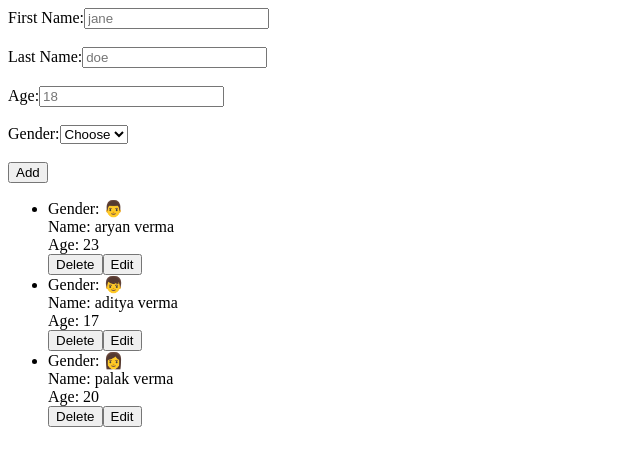
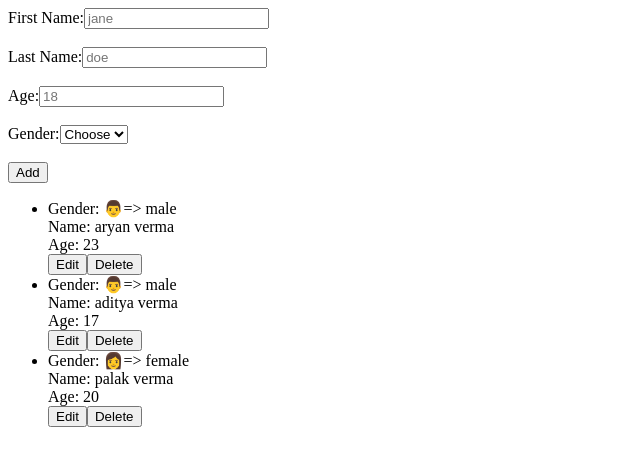
Before and after one commit to aryan-backend-wala/basic_crud_using_zustand, a React (Vite) app: page / in a window 1280 px wide. Shown: the top 466 px of the page, without its empty margins (0-640 px from the left). Built offline with nearby package versions, Linux system fonts and the light colour scheme.

Commit message:
created with zustand

```diff
--- a/src/App.jsx
+++ b/src/App.jsx
@@ -1,54 +1,11 @@
-import { useState } from "react";
-import { initialPeople } from './utils/initialPeople'
 import AddForm from "./component/AddForm";
 import DisplayPeople from "./component/DisplayPeople";
 
 export default function App(){
-  const [people, setPeople] = useState(initialPeople);
-  const [currentPerson, setCurrentPerson] = useState(null)
-
-  function handleAddPerson(person){
-    if(currentPerson){
-      setPeople(people =>
-        people.map(p =>
-          p.id === currentPerson.id ?
-            {...p, ...person} : p
-        )
-      )
-      setCurrentPerson(null);
-    } else {
-      setPeople(prevPerson => {
-        return [...prevPerson, person];
-      })
-    }
-  }
-
-  function handleDeletePerson(id){
-    setPeople(prevData =>
-      prevData.filter(person =>
-        person.id !== id
-      )
-    )
-  }
-
-  function handleEditPerson(id){
-    const personToEdit = people.find(person => person.id === id)
-    setCurrentPerson(personToEdit);
-  }
-
-  console.log(people);
-
   return (
     <div>
-      <AddForm
-        onAddPerson={handleAddPerson}
-        updatePerson={currentPerson}
-      />
-      <DisplayPeople
-        people={people}
-        onDeletePerson={handleDeletePerson}
-        onEditPerson={handleEditPerson}
-      />
+      <AddForm />
+      <DisplayPeople />
     </div>
   );
 }
--- a/src/component/AddForm.jsx
+++ b/src/component/AddForm.jsx
@@ -1,35 +1,22 @@
-import { useEffect, useState } from "react";
+import { useEffect } from "react";
+import { usePersonStore } from "../store/person"
 
-export default function AddForm({onAddPerson, updatePerson}){
-  const [person, setPerson] = useState({
-    firstName: "",
-    lastName: "",
-    age: 0,
-    gender: "",
-    id: 3
-  });
+export default function AddForm(){
+  const {
+    person,
+    createPerson,
+    addPerson,
+    resetPerson,
+    personToEdit,
+    updatePerson,
+    resetPersonToEdit
+  } = usePersonStore();
+
   useEffect(() => {
-    if(updatePerson){
-      setPerson({
-        ...updatePerson
-      })
-    } else {
-      setPerson({
-        ...person
-      })
+    if(personToEdit){
+      createPerson(personToEdit)
     }
-  }, [updatePerson])
-
-  function handleCreatePerson(){
-    onAddPerson(person);
-    person.id += 1;
-    setPerson({
-      ...person,
-      firstName: "",
-      lastName: "",
-      age: 0
-    })
-  }
+  }, [personToEdit])
 
   return (
     <>
@@ -39,7 +26,7 @@ export default function AddForm({onAddPerson, updatePerson}){
           type="text"
           placeholder="jane"
           value={person.firstName}
-          onChange={(e) => setPerson({...person, firstName: e.target.value})}
+          onChange={(e) => createPerson({...person, firstName: e.target.value})}
         />
       </label>
       <br /><br />
@@ -49,7 +36,7 @@ export default function AddForm({onAddPerson, updatePerson}){
           type="text"
           placeholder="doe"
           value={person.lastName}
-          onChange={(e) => setPerson({...person, lastName: e.target.value})}
+          onChange={(e) => createPerson({...person, lastName: e.target.value})}
         />
       </label>
       <br /><br />
@@ -59,7 +46,7 @@ export default function AddForm({onAddPerson, updatePerson}){
           type="number"
           placeholder="18"
           value={person.age ? person.age : ""}
-          onChange={(e) => setPerson({...person, age: parseInt(e.target.value)})}
+          onChange={(e) => createPerson({...person, age: parseInt(e.target.value)})}
         />
       </label>
       <br /><br />
@@ -67,7 +54,7 @@ export default function AddForm({onAddPerson, updatePerson}){
         Gender:
         <select
           value={person.gender}
-          onChange={(e) => setPerson({...person, gender: e.target.value})}
+          onChange={(e) => createPerson({...person, gender: e.target.value})}
         >
           <option value="">Choose</option>
           <option value="male">Male</option>
@@ -75,8 +62,16 @@ export default function AddForm({onAddPerson, updatePerson}){
         </select>
       </label>
       <br /><br />
-      <button onClick={handleCreatePerson}>
-        {updatePerson ? 'Save Changes' : "Add"}
+      <button onClick={() => {
+        if(personToEdit){
+          updatePerson(personToEdit.id, person)
+          resetPersonToEdit()
+        } else {
+          addPerson(person)
+        }
+        resetPerson()
+      }}>
+        {personToEdit ? "Save Changes" : "Add"}
       </button>
     </>
   )
--- a/src/component/DisplayPeople.jsx
+++ b/src/component/DisplayPeople.jsx
@@ -1,32 +1,37 @@
-export default function DisplayPeople({people, onDeletePerson, onEditPerson}){
-  const sortedPeople = [...people];
-  sortedPeople.sort((a, b) => a.age > b.age ? -1 : 1);
-  function isAdult(person){
-    switch(person.gender){
-      case 'male':
-        return '👨'
-      case 'female':
-        return '👩'
+import { usePersonStore } from "../store/person";
+
+export default function DisplayPeople(){
+  const {
+    people,
+    deletePerson,
+    getId,
+  } =  usePersonStore();
+
+  return <ul>
+    {
+      people.map(person =>
+        <li key={person.id}>
+          Gender: {isAdult(person.gender) + "=> " + person.gender}
+          <br />
+          Name: {person.firstName} {person.lastName}
+          <br />
+          Age: {person.age}
+          <br />
+          <button onClick={() => getId(person.id)}>Edit</button>
+          <button onClick={() => deletePerson(person.id)}>Delete</button>
+        </li>
+      )
     }
-  }
-  function isChild(person){
-    switch(person.gender){
-      case 'male':
-        return '👦'
-      case 'female':
-        return '👧'
-    }
-  }
-  return <ul>
-    {people.map(person => <li key={person.id}>
-      Gender: {person.age < 18 ? isChild(person) : isAdult(person)}
-      <br />
-      Name: {person.firstName} {person.lastName}
-      <br />
-      Age: {person.age}
-      <br/>
-      <button onClick={() => onDeletePerson(person.id)}>Delete</button>
-      <button onClick={() => onEditPerson(person.id)}>Edit</button>
-    </li>)}
   </ul>;
 }
+
+function isAdult(string){
+  switch(string){
+    case 'male':
+      return '👨'
+    case 'female':
+      return '👩'
+    default:
+      return ""
+  }
+}
--- /dev/null
+++ b/src/store/Person.jsx
@@ -0,0 +1,40 @@
+import { create } from "zustand";
+import {initialPeople} from '../utils/initialPeople';
+export const usePersonStore = create((set) => ({
+  person: {
+    firstName: "",
+    lastName: "",
+    gender: "",
+    age: 0,
+    id: 0
+  },
+  createPerson: (newPerson) => set((state) => ({
+    person: {...state.person, ...newPerson}
+  })),
+  people: initialPeople,
+  nextId: 4,
+  resetPerson: () => set((state) => ({
+    person: {...state.person, firstName: "", lastName: "", gender: "", age: 0, id: state.nextId}
+  })),
+  addPerson: (person) => set((state) => ({
+    people: [...state.people, {...person, id: state.nextId}],
+    nextId: state.nextId + 1
+  })),
+  deletePerson: (id) => set((state) => ({
+    people: state.people.filter(person =>
+      person.id !== id
+    )
+  })),
+  personToEdit: null,
+  getId: (id) => set((state) => ({
+    personToEdit: {...state.people.find(person => person.id === id)}
+  })),
+  updatePerson: (id, updatedPerson) => set((state) => ({
+    people: state.people.map(person =>
+      person.id === id ? {...person, ...updatedPerson} : person
+    )
+  })),
+  resetPersonToEdit: () => set((state) => ({
+    personToEdit: null
+  }))
+}))
--- a/src/utils/initialPeople.jsx
+++ b/src/utils/initialPeople.jsx
@@ -2,22 +2,22 @@ export const initialPeople = [
   {
       "firstName": "aryan",
       "lastName": "verma",
+      "gender": "male",
       "age": 23,
-      "gender": "male",
       "id": 1
   },
   {
       "firstName": "aditya",
       "lastName": "verma",
+      "gender": "male",
       "age": 17,
-      "gender": "male",
       "id": 2
   },
   {
       "firstName": "palak",
       "lastName": "verma",
+      "gender": "female",
       "age": 20,
-      "gender": "female",
       "id": 3
   }
 ]
```
